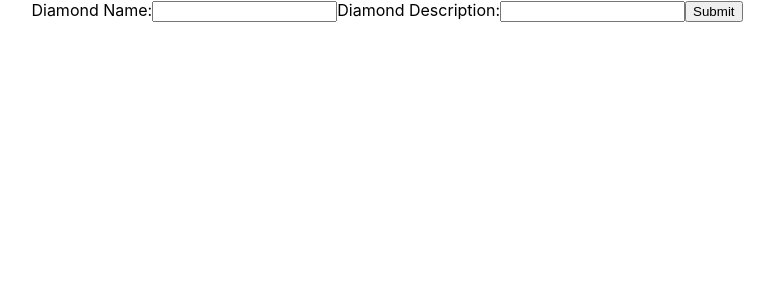
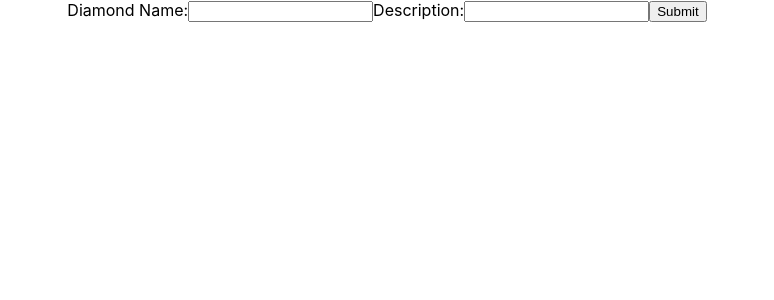
Before and after one commit to lost-vetern/nccssupplychainadmin, a React (Create React App) app: page / in a window 1280 px wide. Shown: the top 300 px of the page, without its empty margins (253-1027 px from the left). Built offline with nearby package versions, Linux system fonts and the light colour scheme.

Commit message:
First fork

```diff
--- a/src/App.js
+++ b/src/App.js
@@ -12,7 +12,7 @@ function App() {
         </label>
 
         <label>
-          Diamond Description:
+          Description:
           <input type="text" name="name" />
         </label>
 
```
Also changed, not shown: 2 other files (tests, documents, lock files or other folders).
